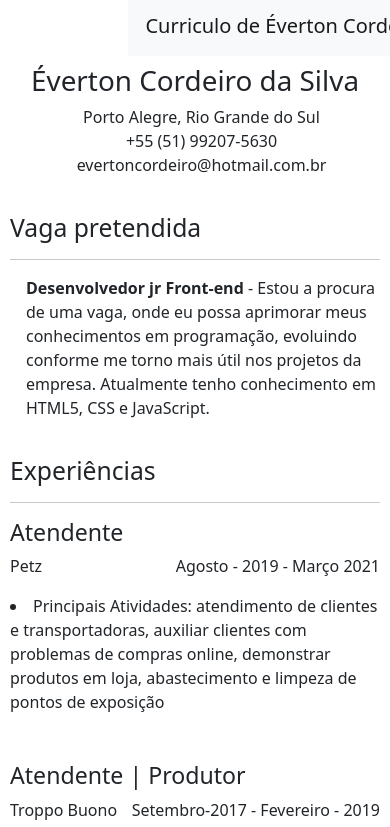
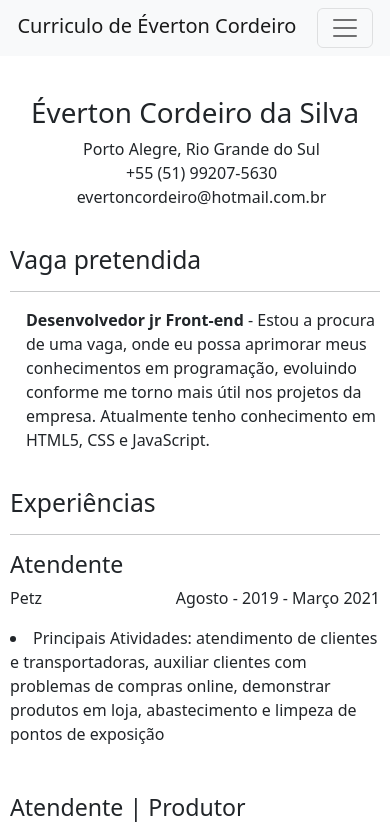
Before and after one commit to EvertonCordeiro1994/cv, a plain HTML site: page index.html in a window 390 px wide. Shown: the top 827 px of the page. Drawn offline with nearby package versions, Linux system fonts and the light colour scheme.

Commit message:
Add files via upload

```diff
--- a/css/style.css
+++ b/css/style.css
@@ -59,6 +59,16 @@ a{
         background-color: black;
     }
 
+    .fixado{
+        position: fixed;
+        top: 0;
+        left: 0;
+    }
+
+    #home{
+        padding-top: 6rem;
+    }
+
     header,main{
         width: 100vw;
         background-color: white;
```
